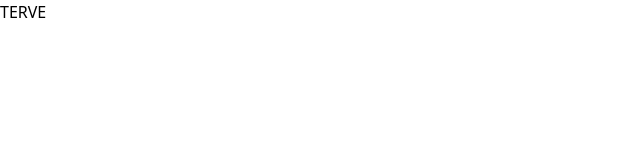
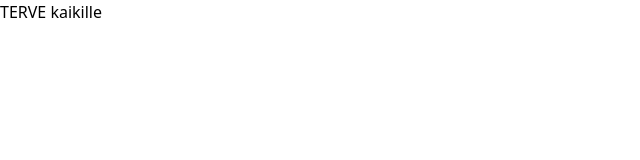
Before and after one commit to jamktiko/ryhma4, a SvelteKit app in the folder gitsekoilu/: page / in a window 1280 px wide. Shown: the top 160 px of the page, without its empty margins (0-640 px from the left). Built offline with nearby package versions, Linux system fonts and the light colour scheme.

Commit message:
lisätty h1 tekstiä

```diff
--- a/gitsekoilu/src/routes/+page.svelte
+++ b/gitsekoilu/src/routes/+page.svelte
@@ -4,7 +4,7 @@
 
 <main>
 
-  <h1> TERVE </h1>
+  <h1> TERVE kaikille </h1>
 
 </main>
 
```
